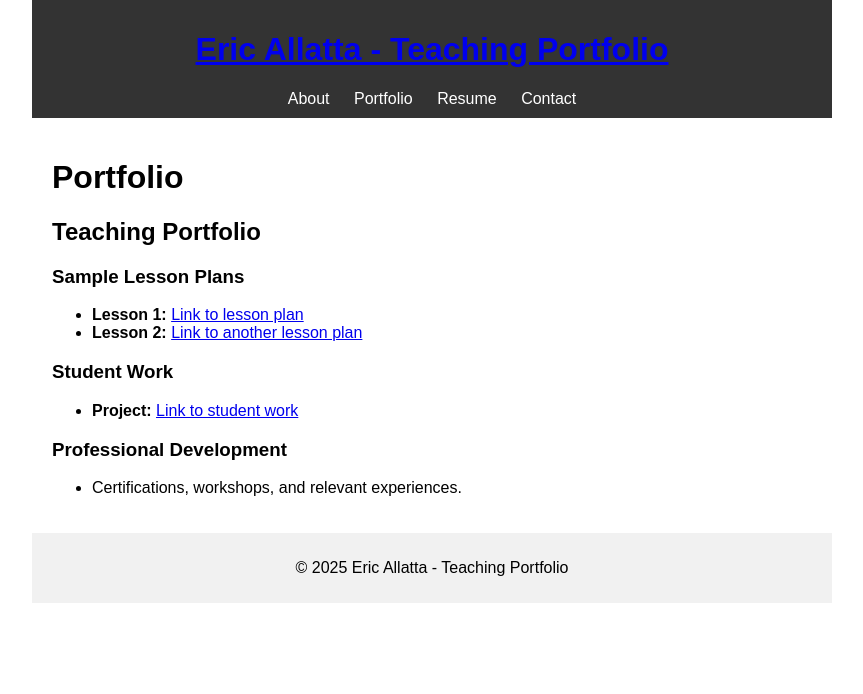
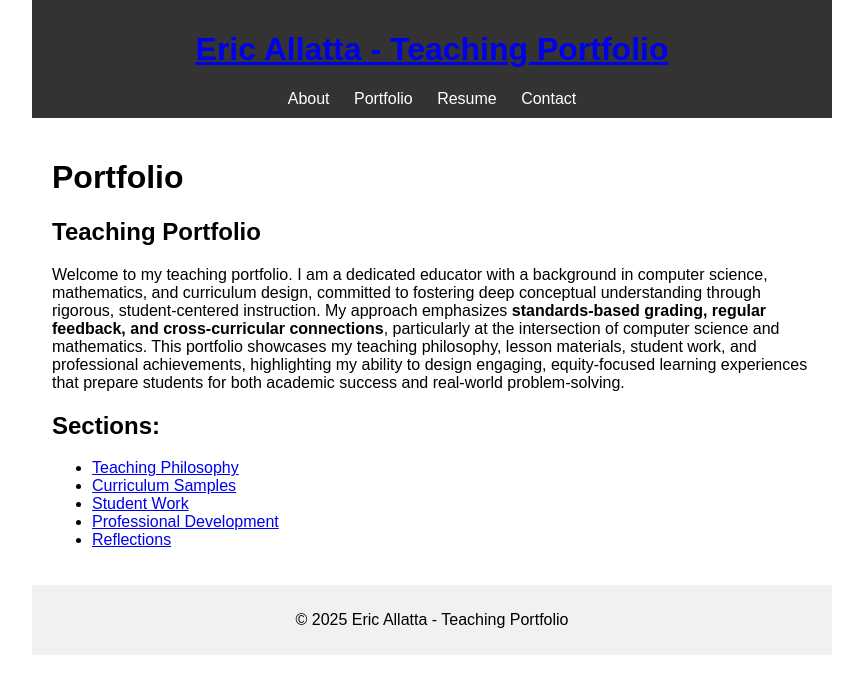
Before and after one commit to MrAllatta/teaching-portfolio, a Jekyll site: the page built from portfolio.md, in a window 1280 px wide. Shown: the top 694 px of the page, without its empty margins (208-1071 px from the left). Built offline with Jekyll 4.4.1, drawn with Linux system fonts in a browser that asks for light colours.

Commit message:
adding to portfolio

```diff
--- a/portfolio.md
+++ b/portfolio.md
@@ -6,12 +6,11 @@ permalink: /portfolio/
 
 ## Teaching Portfolio
 
-### Sample Lesson Plans
-- **Lesson 1:** [Link to lesson plan](/assets/sample-lesson.pdf)
-- **Lesson 2:** [Link to another lesson plan](/assets/sample-lesson2.pdf)
+Welcome to my teaching portfolio. I am a dedicated educator with a background in computer science, mathematics, and curriculum design, committed to fostering deep conceptual understanding through rigorous, student-centered instruction. My approach emphasizes **standards-based grading, regular feedback, and cross-curricular connections**, particularly at the intersection of computer science and mathematics. This portfolio showcases my teaching philosophy, lesson materials, student work, and professional achievements, highlighting my ability to design engaging, equity-focused learning experiences that prepare students for both academic success and real-world problem-solving.
 
-### Student Work
-- **Project:** [Link to student work](/assets/student-work.pdf)
-
-### Professional Development
-- Certifications, workshops, and relevant experiences.
+## Sections:
+- [Teaching Philosophy](philosophy.html)
+- [Curriculum Samples](curriculum-samples.html)
+- [Student Work](student-work.html)
+- [Professional Development](professional-development.html)
+- [Reflections](reflections.html)
```
Also changed, not shown: _teaching/lesson1.md (deleted), _teaching/lesson2.md (deleted).
